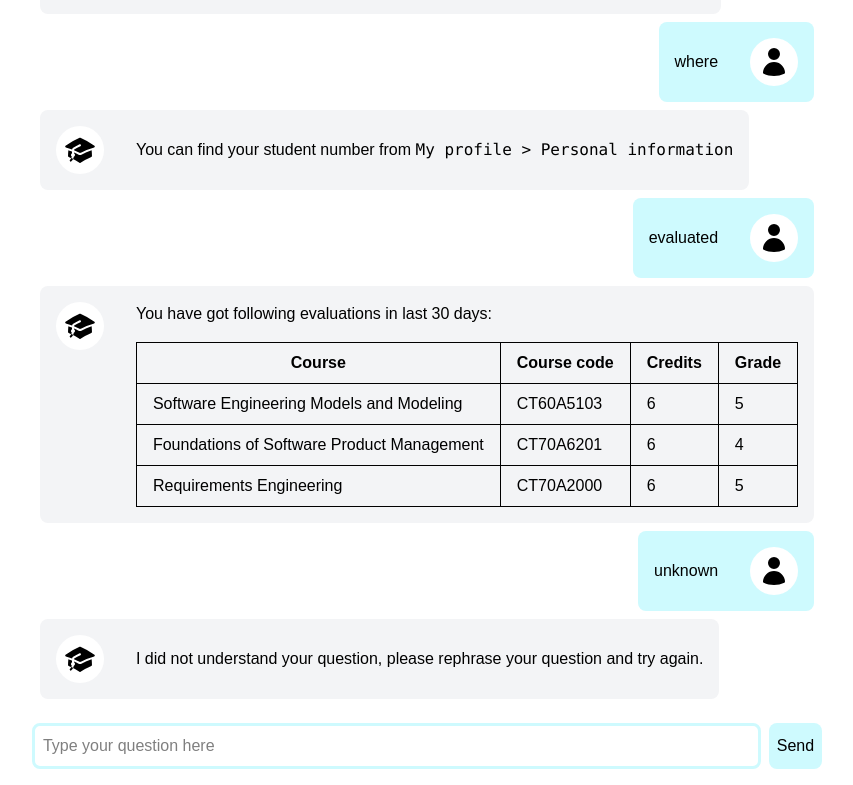
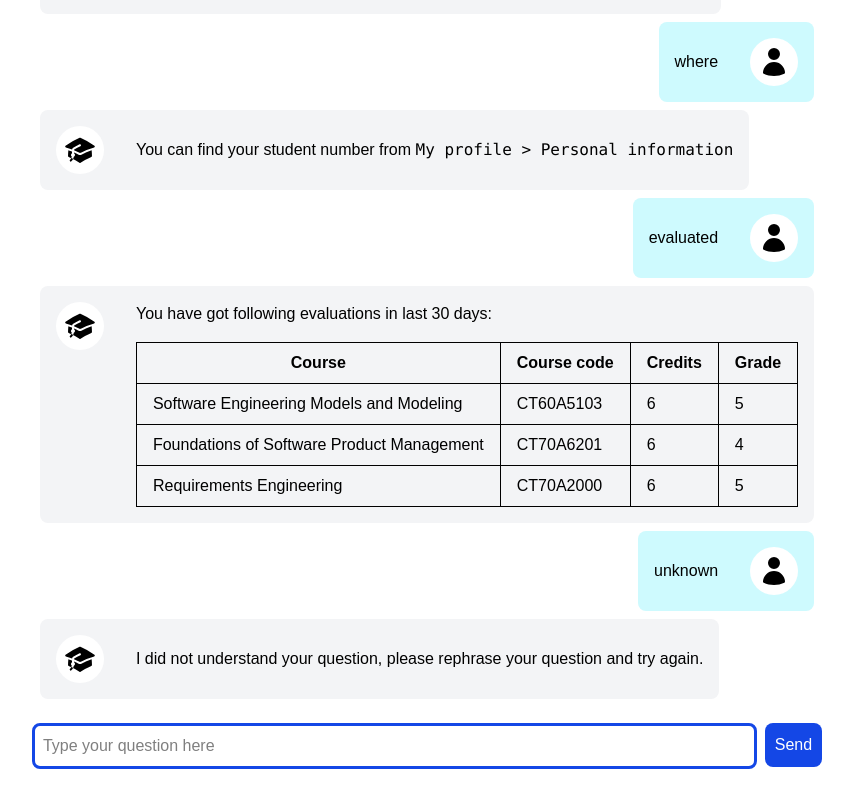
Before and after one commit to FinThunderstorm/sis-u-bot, a Next.js app: page / in a window 1280 px wide. Shown: the part 333-1118 px from the top of the page, without its empty margins (213-1066 px from the left). Built offline with nearby package versions, Linux system fonts and the light colour scheme.

Commit message:
Show error

```diff
--- a/src/app/page.tsx
+++ b/src/app/page.tsx
@@ -94,11 +94,16 @@ const ChatMessage = ({message: m, loading}: { message: Message, loading?: boolea
 
 const Page = () => {
     const [message, setMessage] = useState<string>("")
+    const [messages, setMessages] = useState<Message[]>(startMessages)
     const [loading, setLoading] = useState<boolean>(false)
-    const [messages, setMessages] = useState<Message[]>(startMessages)
+    const [error, setError] = useState<string>("")
 
     const handleAsk = async (): Promise<void> => {
-        if (!message || loading) return
+        if (!message) {
+            setError("Please input your message")
+            return
+        }
+        if (loading) return
 
         setMessages((prevMessages) => [...prevMessages, {actor: "user", message: message}])
         setLoading(true)
@@ -119,20 +124,25 @@ const Page = () => {
                     ))}
                     {loading && <ChatMessage message={{actor: "bot", message: ""}} loading={true}/>}
                 </div>
-                <div className="flex flex-row gap-2 p-2">
-                    <input
+                <div className="flex flex-row gap-2 p-2 items-start">
+                    <div className="flex flex-col w-full"><input
                         placeholder="Type your question here"
                         value={message}
-                        onChange={(e) => setMessage(e.target.value)}
+                        onChange={(e) => {
+                            setError("")
+                            setMessage(e.target.value)
+                        }}
                         onKeyDown={(e) => {
                             if (e.key === "Enter") {
                                 handleAsk()
                             }
                         }}
-                        className="w-full p-2 border-3 border-cyan-100 rounded-lg"
+                        className={`p-2 border-3 ${error ? "border-orange-600" : "border-blue-700"} rounded-lg`}
                     />
+                        {error && <span className="text-orange-600 text-sm px-2">{error}</span>}
+                    </div>
                     <button
-                        className="p-2 bg-cyan-100 rounded-lg"
+                        className=" p-2.5 bg-blue-700 text-white rounded-lg"
                         onClick={handleAsk}
                         disabled={loading}
                     >
```
